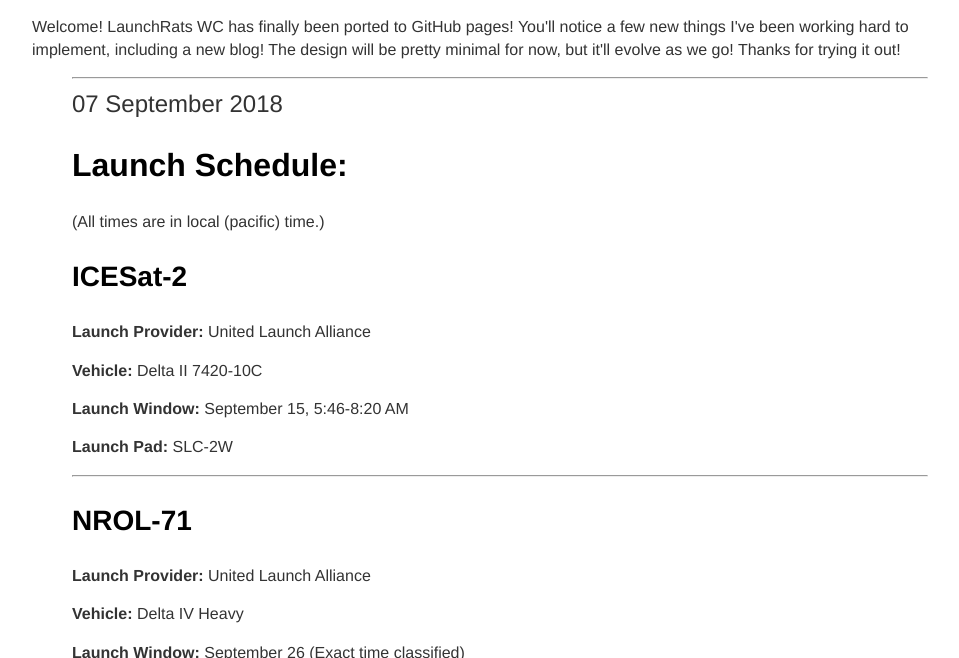
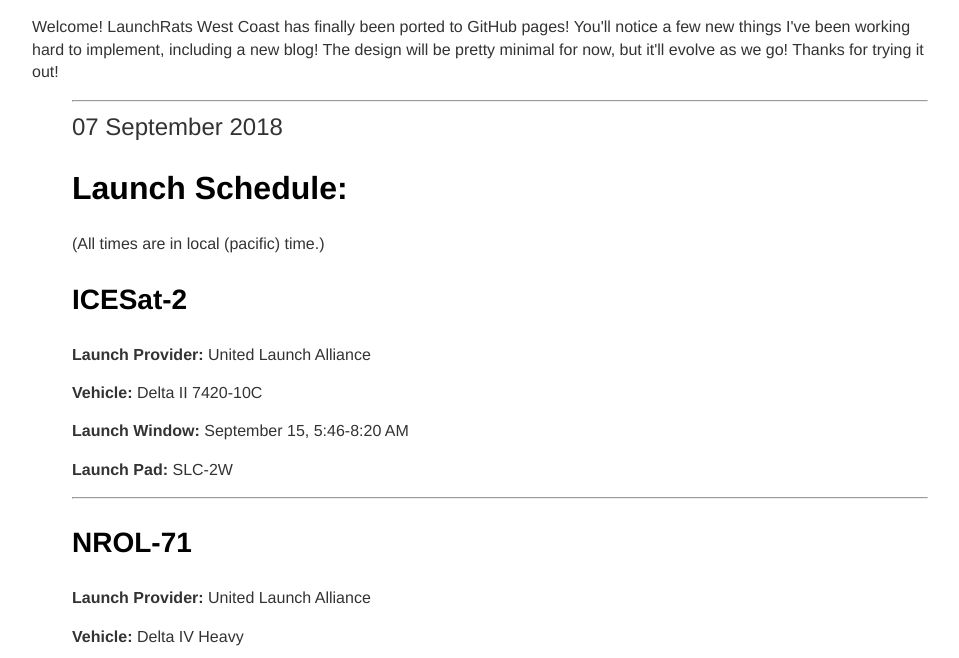
Before and after one commit to CST-100/Launchrats-West-Coast, a Jekyll site: the page built from index.html, in a window 1280 px wide and 900 px high, scrolled down 523 px, cut to the strip 242-900 px from the top of the window. Shown: the whole strip, without its empty margins (160-1119 px from the left). Built offline with Jekyll 4.4.1, drawn with Linux system fonts in a browser that asks for light colours.

Commit message:
Update index.html

```diff
--- a/index.html
+++ b/index.html
@@ -6,7 +6,7 @@
   <h1> LaunchRats West Coast</h1>
   <h3> Beta 0.6 </h3>
   <iframe src="https://www.google.com/maps/d/embed?mid=11s98zW2L321bXjAyCOkNyDv1x-v2PzVg" width=100% height=500></iframe>
-  <p>Welcome! LaunchRats WC has finally been ported to GitHub pages! You'll notice a few new things I've been working hard to implement, including a new blog! The design will be pretty minimal for now, but it'll evolve as we go! Thanks for trying it out!
+  <p>Welcome! LaunchRats West Coast has finally been ported to GitHub pages! You'll notice a few new things I've been working hard to implement, including a new blog! The design will be pretty minimal for now, but it'll evolve as we go! Thanks for trying it out!
   </div><!-- /.blurb -->
 <ul>
    {% for post in site.posts %}
```
